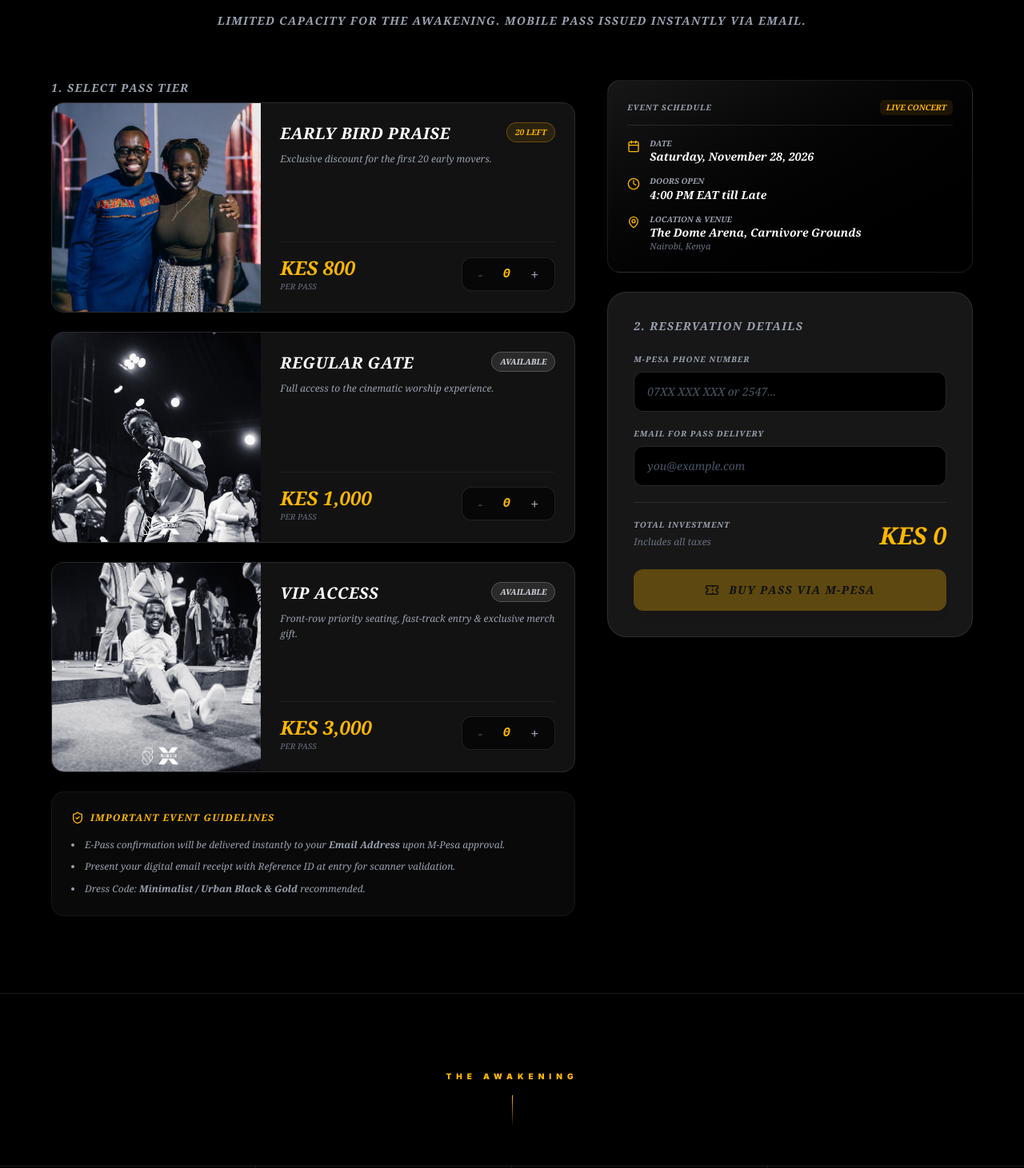
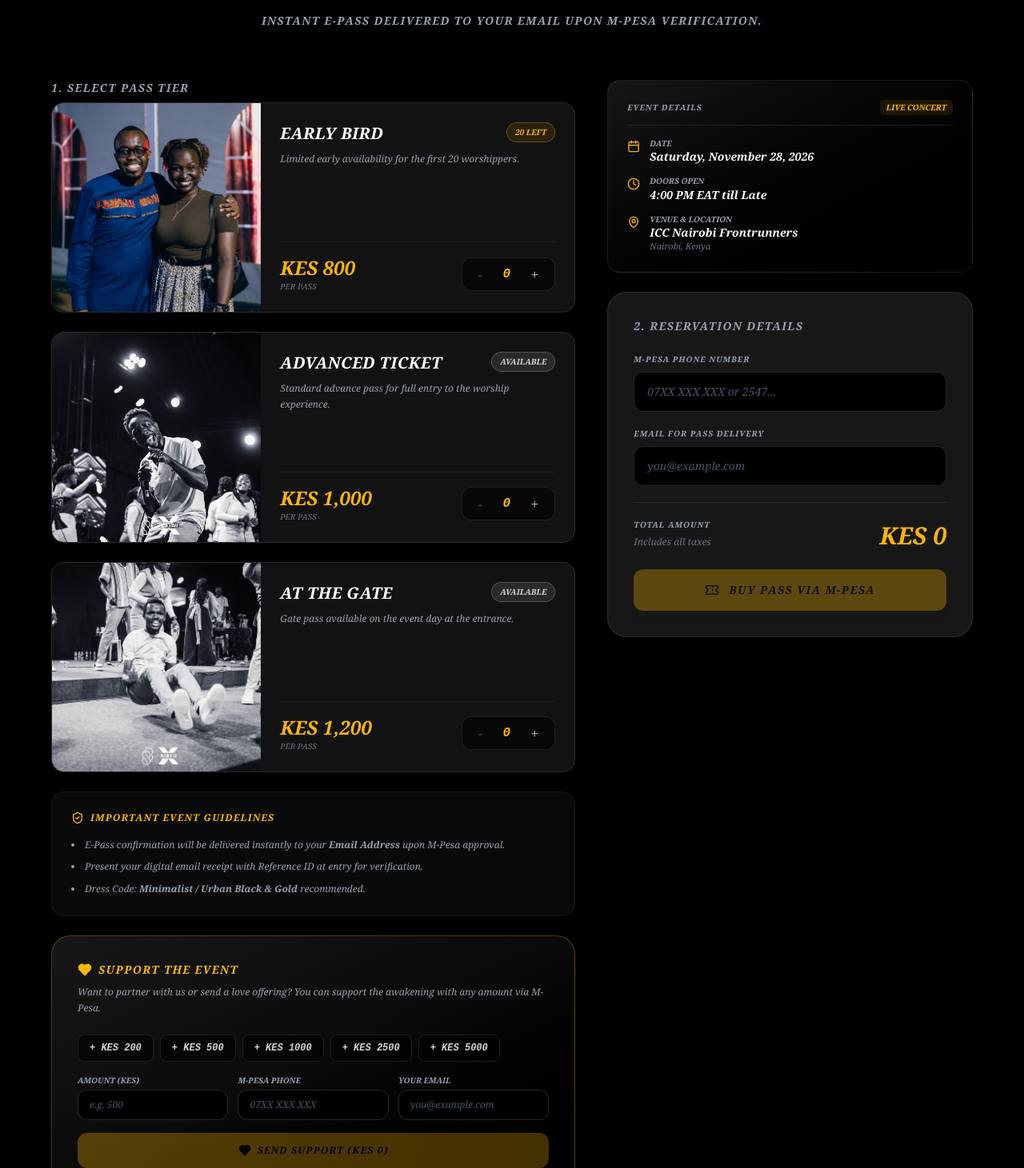
Before and after one commit to odera2004/Wakolosai, a Next.js app in the folder Frontend/: page / in a window 1280 px wide. Shown: the part 2749-4210 px from the top of the page at 80% size. Built offline with nearby package versions, Linux system fonts and the light colour scheme; no server answers.

Commit message:
Revise ticket tiers and enhance support functionality
Updated ticket tiers and descriptions, added support section, and modified alert messages.

```diff
--- a/Frontend/components/sections/collection-section.tsx
+++ b/Frontend/components/sections/collection-section.tsx
@@ -2,7 +2,7 @@
 
 import { useState, useEffect } from "react";
 import { FadeImage } from "@/components/ui/fade-image";
-import { Loader2, Ticket, Calendar, MapPin, Clock, ShieldCheck, Sparkles } from "lucide-react";
+import { Loader2, Ticket, Calendar, MapPin, Clock, ShieldCheck, Sparkles, Heart } from "lucide-react";
 
 interface TicketTier {
   id: string;
@@ -17,27 +17,27 @@ interface TicketTier {
 const INITIAL_TIERS: TicketTier[] = [
   {
     id: "early-bird",
-    name: "Early Bird Praise",
-    description: "Exclusive discount for the first 20 early movers.",
+    name: "Early Bird",
+    description: "Limited early availability for the first 20 worshippers.",
     price: 800,
     image: "/images/bill-6.png",
     capacity: 20,
     sold: 0,
   },
   {
-    id: "regular",
-    name: "Regular Gate",
-    description: "Full access to the cinematic worship experience.",
+    id: "advanced",
+    name: "Advanced Ticket",
+    description: "Standard advance pass for full entry to the worship experience.",
     price: 1000,
     image: "/images/bill-10.png",
     capacity: null,
     sold: 0,
   },
   {
-    id: "vip",
-    name: "VIP Access",
-    description: "Front-row priority seating, fast-track entry & exclusive merch gift.",
-    price: 3000,
+    id: "gate",
+    name: "At The Gate",
+    description: "Gate pass available on the event day at the entrance.",
+    price: 1200,
     image: "/images/rs-13.jpg",
     capacity: null,
     sold: 0,
@@ -48,16 +48,22 @@ export function CollectionSection() {
   const [tiers, setTiers] = useState<TicketTier[]>(INITIAL_TIERS);
   const [quantities, setQuantities] = useState<{ [key: string]: number }>({
     "early-bird": 0,
-    "regular": 0,
-    "vip": 0,
+    "advanced": 0,
+    "gate": 0,
   });
   const [email, setEmail] = useState("");
   const [phone, setPhone] = useState("");
   const [loading, setLoading] = useState(false);
 
+  // Support / Donation state
+  const [supportAmount, setSupportAmount] = useState<string>("");
+  const [supportPhone, setSupportPhone] = useState("");
+  const [supportEmail, setSupportEmail] = useState("");
+  const [supportLoading, setSupportLoading] = useState(false);
+
   const apiUrl = process.env.NEXT_PUBLIC_API_URL || "https://wakolosai.onrender.com";
 
-  // Load real-time inventory from backend on component mount
+  // Sync inventory with DB
   useEffect(() => {
     fetch(`${apiUrl}/api/ticket-tiers`)
       .then((res) => res.json())
@@ -78,7 +84,6 @@ export function CollectionSection() {
     const tier = tiers.find((t) => t.id === id);
     if (!tier) return;
 
-    // Early Bird Sold Out Check
     if (delta > 0 && tier.capacity !== null && tier.sold >= tier.capacity) {
       return alert("Early Bird tickets are completely SOLD OUT!");
     }
@@ -97,14 +102,14 @@ export function CollectionSection() {
     0
   );
 
+  // Ticket Checkout Handler
   const handleCheckout = async () => {
     if (!email.trim() || !phone.trim() || totalAmount === 0) {
-      return alert("Please fill in your details and select at least one ticket pass.");
+      return alert("Please fill in your details and select at least one ticket.");
     }
 
     setLoading(true);
 
-    // Build ticket summary string (e.g., "2x Early Bird Praise, 1x VIP Access")
     const ticketSummary = Object.entries(quantities)
       .filter(([_, qty]) => qty > 0)
       .map(([id, qty]) => {
@@ -123,14 +128,15 @@ export function CollectionSection() {
           amount: totalAmount,
           ticketType: ticketSummary,
           tierBreakdown: quantities,
+          isSupport: false,
         }),
       });
 
       const data = await res.json();
 
       if (res.ok) {
-        alert("✅ M-Pesa STK Push Sent! Check your phone screen and enter your PIN to finalize ticket issuance.");
-        setQuantities({ "early-bird": 0, regular: 0, vip: 0 });
+        alert("✅ M-Pesa STK Push Sent! Enter your PIN on your phone to complete your ticket purchase.");
+        setQuantities({ "early-bird": 0, advanced: 0, gate: 0 });
       } else {
         alert(`❌ ${data.error || "STK Push failed."}`);
       }
@@ -142,6 +148,44 @@ export function CollectionSection() {
     }
   };
 
+  // Support / Offering Handler
+  const handleSupportCheckout = async () => {
+    const amt = Number(supportAmount);
+    if (!supportEmail.trim() || !supportPhone.trim() || !amt || amt <= 0) {
+      return alert("Please enter a valid amount, phone number, and email to send support.");
+    }
+
+    setSupportLoading(true);
+
+    try {
+      const res = await fetch(`${apiUrl}/api/buy-ticket`, {
+        method: "POST",
+        headers: { "Content-Type": "application/json" },
+        body: JSON.stringify({
+          phone: supportPhone.trim(),
+          email: supportEmail.toLowerCase().trim(),
+          amount: amt,
+          ticketType: `Support Offering (KES ${amt})`,
+          isSupport: true,
+        }),
+      });
+
+      const data = await res.json();
+
+      if (res.ok) {
+        alert("✅ STK Push Sent for Support Contribution! Enter your M-Pesa PIN to complete.");
+        setSupportAmount("");
+      } else {
+        alert(`❌ ${data.error || "Failed to trigger STK Push."}`);
+      }
+    } catch (err) {
+      console.error("Support Checkout Error:", err);
+      alert("❌ Connection failed. Please try again.");
+    } finally {
+      setSupportLoading(false);
+    }
+  };
+
   return (
     <section id="tickets-section" className="bg-black font-serif italic text-white py-24 border-t border-white/10 select-none">
       <div className="max-w-7xl mx-auto px-6 md:px-12 lg:px-16">
@@ -149,20 +193,20 @@ export function CollectionSection() {
         {/* HEADER */}
         <div className="text-center mb-16">
           <span className="text-[#FFB800] uppercase tracking-[0.3em] font-serif italic text-xs font-black flex items-center justify-center gap-2 mb-3">
-            <Sparkles size={14} className="text-[#FFB800]" /> Live Experience Access
+            <Sparkles size={14} className="text-[#FFB800]" /> Live Worship Experience
           </span>
           <h2 className="text-4xl sm:text-5xl md:text-6xl font-serif italic font-black uppercase tracking-tight text-white">
-            SECURE YOUR <span className="text-[#FFB800]">PLACE</span>
+            SECURE YOUR <span className="text-[#FFB800]">PASS</span>
           </h2>
           <p className="mt-3 text-gray-400 text-xs font-serif italic sm:text-sm uppercase tracking-widest font-semibold">
-            Limited capacity for the awakening. Mobile Pass issued instantly via Email.
+            Instant E-Pass delivered to your email upon M-Pesa verification.
           </p>
         </div>
 
-        {/* GRID */}
+        {/* MAIN LAYOUT */}
         <div className="grid grid-cols-1 lg:grid-cols-12 gap-10 items-start">
 
-          {/* TICKET TIERS SELECTION */}
+          {/* TICKET TIERS & GUIDELINES (7 COLS) */}
           <div className="lg:col-span-7 space-y-6">
             <h3 className="text-sm font-serif italic font-black uppercase tracking-widest text-gray-400 mb-2">
               1. Select Pass Tier
@@ -248,19 +292,97 @@ export function CollectionSection() {
               </h4>
               <ul className="text-xs font-serif italic text-gray-400 space-y-2 list-disc list-inside leading-relaxed">
                 <li>E-Pass confirmation will be delivered instantly to your <strong>Email Address</strong> upon M-Pesa approval.</li>
-                <li>Present your digital email receipt with Reference ID at entry for scanner validation.</li>
+                <li>Present your digital email receipt with Reference ID at entry for verification.</li>
                 <li>Dress Code: <strong>Minimalist / Urban Black & Gold</strong> recommended.</li>
               </ul>
             </div>
+
+            {/* SUPPORT / LOVE OFFERING SECTION */}
+            <div className="bg-gradient-to-br from-neutral-900 via-neutral-950 to-black p-6 md:p-8 rounded-3xl border border-[#FFB800]/30 shadow-2xl relative overflow-hidden">
+              <div className="flex items-center gap-2 mb-2 text-[#FFB800]">
+                <Heart size={18} className="fill-[#FFB800]" />
+                <h3 className="text-sm font-serif italic font-black uppercase tracking-widest">
+                  Support The Event
+                </h3>
+              </div>
+              <p className="text-xs text-gray-400 font-serif italic mb-6 leading-relaxed">
+                Want to partner with us or send a love offering? You can support the awakening with any amount via M-Pesa.
+              </p>
+
+              <div className="space-y-4">
+                {/* PRESET AMOUNT BUTTONS */}
+                <div className="flex flex-wrap gap-2">
+                  {[200, 500, 1000, 2500, 5000].map((preset) => (
+                    <button
+                      key={preset}
+                      type="button"
+                      onClick={() => setSupportAmount(preset.toString())}
+                      className={`text-xs font-bold font-mono px-3.5 py-2 rounded-lg border transition-all ${
+                        supportAmount === preset.toString()
+                          ? "bg-[#FFB800] text-black border-[#FFB800]"
+                          : "bg-black/60 text-gray-300 border-white/10 hover:border-white/30"
+                      }`}
+                    >
+                      + KES {preset}
+                    </button>
+                  ))}
+                </div>
+
+                <div className="grid grid-cols-1 sm:grid-cols-3 gap-3">
+                  <div>
+                    <label className="text-[10px] uppercase font-bold text-gray-400 block mb-1">Amount (KES)</label>
+                    <input
+                      type="number"
+                      placeholder="e.g. 500"
+                      className="w-full bg-black border border-white/15 rounded-xl px-3.5 py-2.5 text-xs text-white placeholder-gray-600 outline-none focus:border-[#FFB800]"
+                      value={supportAmount}
+                      onChange={(e) => setSupportAmount(e.target.value)}
+                    />
+                  </div>
+
+                  <div>
+                    <label className="text-[10px] uppercase font-bold text-gray-400 block mb-1">M-Pesa Phone</label>
+                    <input
+                      type="tel"
+                      placeholder="07XX XXX XXX"
+                      className="w-full bg-black border border-white/15 rounded-xl px-3.5 py-2.5 text-xs text-white placeholder-gray-600 outline-none focus:border-[#FFB800]"
+                      value={supportPhone}
+                      onChange={(e) => setSupportPhone(e.target.value)}
+                    />
+                  </div>
+
+                  <div>
+                    <label className="text-[10px] uppercase font-bold text-gray-400 block mb-1">Your Email</label>
+                    <input
+                      type="email"
+                      placeholder="you@example.com"
+                      className="w-full bg-black border border-white/15 rounded-xl px-3.5 py-2.5 text-xs text-white placeholder-gray-600 outline-none focus:border-[#FFB800]"
+                      value={supportEmail}
+                      onChange={(e) => setSupportEmail(e.target.value)}
+                    />
+                  </div>
+                </div>
+
+                <button
+                  onClick={handleSupportCheckout}
+                  disabled={supportLoading || !supportAmount || Number(supportAmount) <= 0}
+                  className="w-full bg-gradient-to-r from-[#FFB800] to-[#e0a200] hover:opacity-90 active:scale-[0.98] text-black font-extrabold text-xs uppercase tracking-widest py-3.5 rounded-xl flex items-center justify-center gap-2 transition-all shadow-md disabled:opacity-30 disabled:cursor-not-allowed"
+                >
+                  {supportLoading ? <Loader2 className="animate-spin text-black" size={16} /> : <Heart size={16} className="fill-black" />}
+                  {supportLoading ? "Sending STK Push..." : `Send Support (KES ${Number(supportAmount || 0).toLocaleString()})`}
+                </button>
+              </div>
+            </div>
+
           </div>
 
-          {/* CHECKOUT & EVENT METADATA */}
+          {/* CHECKOUT FORM & EVENT DETAILS (5 COLS) */}
           <div className="lg:col-span-5 sticky top-28 space-y-6">
 
             {/* EVENT SCHEDULE CARD */}
             <div className="bg-gradient-to-br from-neutral-900 to-black p-6 rounded-2xl border border-white/10 shadow-xl">
               <div className="flex items-center justify-between mb-4 pb-3 border-b border-white/10">
-                <span className="text-[10px] font-black tracking-widest text-gray-400 uppercase">EVENT SCHEDULE</span>
+                <span className="text-[10px] font-black tracking-widest text-gray-400 uppercase">EVENT DETAILS</span>
                 <span className="text-[10px] font-bold text-[#FFB800] bg-[#FFB800]/10 px-2 py-0.5 rounded-md">LIVE CONCERT</span>
               </div>
 
@@ -284,15 +406,15 @@ export function CollectionSection() {
                 <div className="flex items-start gap-3">
                   <MapPin className="text-[#FFB800] shrink-0 mt-0.5" size={16} />
                   <div>
-                    <span className="text-gray-400 block text-[10px] uppercase font-serif italic font-bold">Location & Venue</span>
-                    <span className="font-bold text-white font-serif italic text-sm">The Dome Arena, Carnivore Grounds</span>
+                    <span className="text-gray-400 block text-[10px] uppercase font-serif italic font-bold">Venue & Location</span>
+                    <span className="font-bold text-white font-serif italic text-sm">ICC Nairobi Frontrunners</span>
                     <span className="text-gray-500 font-serif italic block text-[11px]">Nairobi, Kenya</span>
                   </div>
                 </div>
               </div>
             </div>
 
-            {/* FORM CARD */}
+            {/* CHECKOUT CARD */}
             <div className="bg-neutral-900 p-6 md:p-8 rounded-3xl border border-white/10 shadow-2xl">
               <h3 className="text-sm font-serif italic font-black uppercase tracking-widest text-gray-400 mb-6">
                 2. Reservation Details
@@ -328,7 +450,7 @@ export function CollectionSection() {
                 <div className="pt-5 border-t border-white/10">
                   <div className="flex justify-between items-end mb-6">
                     <div>
-                      <span className="text-[10px] font-serif italic text-gray-400 uppercase tracking-widest font-bold block">Total Investment</span>
+                      <span className="text-[10px] font-serif italic text-gray-400 uppercase tracking-widest font-bold block">Total Amount</span>
                       <span className="text-xs font-serif italic text-gray-500">Includes all taxes</span>
                     </div>
                     <span className="text-3xl font-black text-[#FFB800]">KES {totalAmount.toLocaleString()}</span>
```
